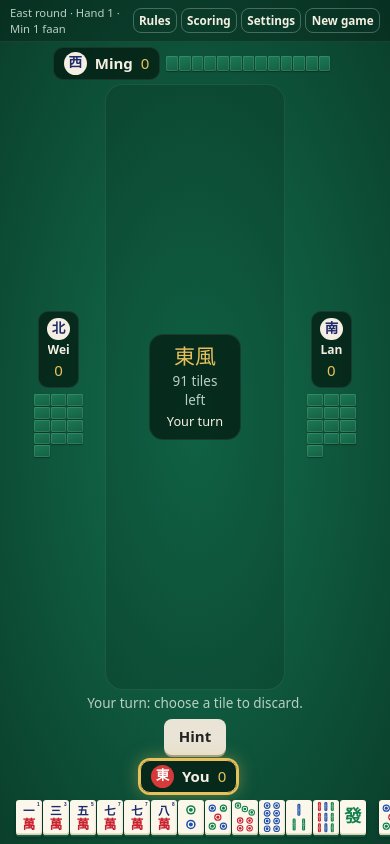
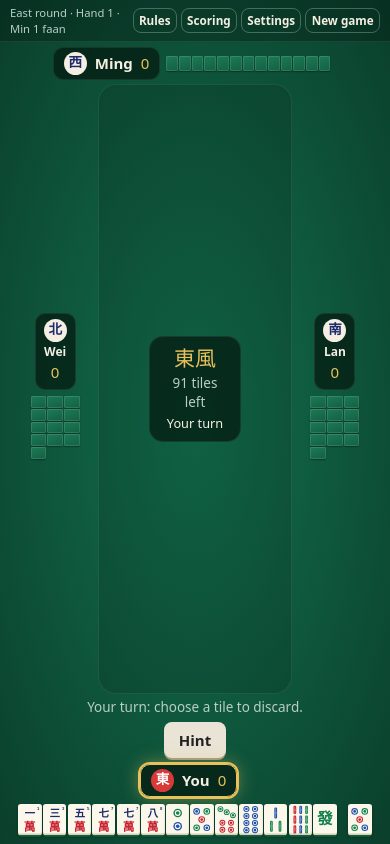
Before and after one commit to Cowdog13/ChineseMahjong, a website with bundled scripts: page index.html in a window 390 px wide. Built offline with nearby package versions, Linux system fonts and the light colour scheme.

Commit message:
Size hand tiles so a full hand always fits the window
Hand tiles were sized from the viewport width alone, so at in-between
widths (such as an embedded side panel) and on narrow phones the last
tiles were cut off. Size them so 14 tiles plus the drawn-tile gap fit.

Co-Authored-By: Claude Opus 5.5 <noreply@anthropic.com>
Claude-Session: https://claude.ai/code/session_01AHXhj7VhN4XMNipUswx8Tq

```diff
--- a/css/style.css
+++ b/css/style.css
@@ -11,7 +11,7 @@
   --tile-back: #1c7a55;
   --tile-back-2: #136043;
   --panel: rgba(4, 30, 20, .78);
-  --tw: clamp(28px, min(5vw, 7.4vh), 68px); /* hand tile width */
+  --tw: clamp(20px, min(calc((100vw - 48px) / 15.6), 7.4vh), 68px); /* 14 tiles + drawn-tile gap always fit */ /* hand tile width */
   --sw: clamp(17px, min(2.3vw, 3.7vh), 32px); /* small tile width */
   --bw: clamp(12px, min(1.7vw, 2.8vh), 22px); /* opponents' tile backs */
 }
@@ -275,7 +275,7 @@ button:focus-visible { outline: 3px solid #fff; outline-offset: 2px; }
 /* --- small screens --------------------------------------------------------- */
 @media (max-width: 720px) {
   :root {
-    --tw: min(6.6vw, 44px);
+    --tw: clamp(18px, calc((100vw - 34px) / 15.2), 44px);
     --sw: min(4.6vw, 24px);
     --bw: min(3vw, 14px);
   }
```
